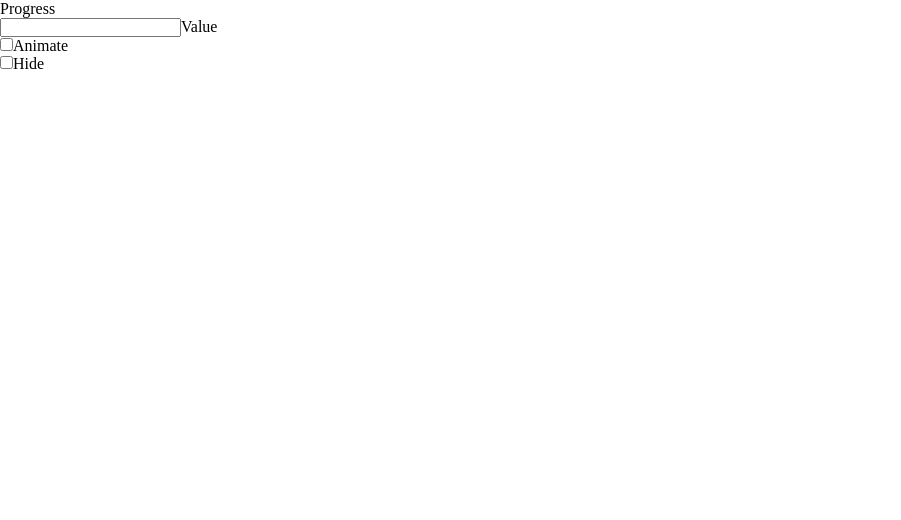
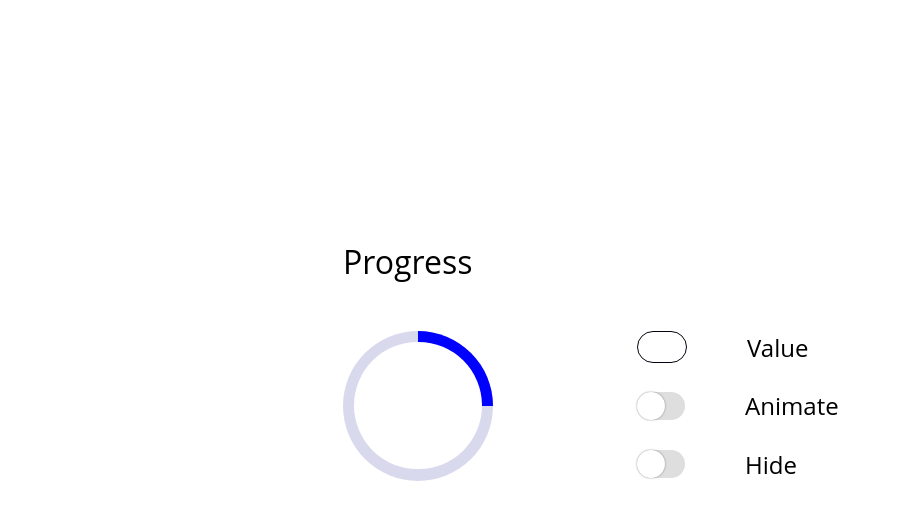
Before and after one commit to erik770/test-task-intern-ozon-fintech, a website: page index.html in a window 1280 px wide. Shown: the whole page, without its empty margins (0-901 px from the left). Drawn offline with Linux system fonts and the light colour scheme.

Commit message:
main styles add

```diff
--- /dev/null
+++ b/ProgressBar/ProgressBar.css
@@ -0,0 +1,123 @@
+.container {
+  margin: 30px;
+  display:flex;
+  flex-direction: column;
+  gap: 3rem;
+}
+
+.title {
+  font-size: 2rem;
+}
+
+.progressBar {
+  display:flex;
+  gap: 9rem;
+}
+
+.progressBar__circle {
+  --progress: 25;
+
+  display: grid;
+  place-items: center;
+  width: 150px;
+  aspect-ratio: 1;
+  position: relative;
+  background: conic-gradient(from 0deg, blue calc(var(--progress) * 1%), #D9D9EE calc(var(--progress) * 1%));
+  border-radius: 50%;
+  opacity: 1;
+}
+
+/*.progressBar__circle:before,*/
+.progressBar__circle:after {
+  content: "";
+  position: absolute;
+  border-radius: 50%;
+  background-color: white;
+  width: 85%;
+  aspect-ratio: 1;
+}
+
+/*.progressBar__circle:before {*/
+/*  inset: 0;*/
+/*  background:*/
+/*          radial-gradient(farthest-side, blue 98%, #0000) top/15px 15px no-repeat,*/
+/*          conic-gradient(blue calc(var(--progress)*1%), rgb(201, 201, 201) 0);*/
+/*  !*-webkit-mask: radial-gradient(farthest-side, #0000 calc(99% - 15px), #000 calc(100% - 15px));*!*/
+/*  mask: radial-gradient(farthest-side, #0000 calc(99% - 15px), #000 calc(100% - 15px));*/
+
+/*}*/
+
+.progressBar__settings {
+  display: flex;
+  flex-direction: column;
+  font-size: 1.5rem;
+  justify-content: space-between;
+}
+
+.settings {
+  width: 300px;
+}
+
+.settings__property {
+  display: flex;
+  align-items: center;
+  gap: 20%;
+}
+
+.settings__input {
+  width: 50px;
+  height: 2rem;
+  text-align: center;
+  /*padding: 0.125rem 0.25rem;*/
+  border-radius: 30px;
+  border: #02040F 1px solid;
+  font-size: 1rem;
+  /*font-weight: 500;*/
+  /*color: rgb(100, 100, 100);*/
+}
+ .settings__checkbox {
+  display: none;
+ }
+
+.settings__checkbox + .toggle {
+  display: block;
+  position: relative;
+  width: 3rem;
+  height: 1.75rem;
+  text-indent: -150%;
+  clip: rect(0 0 0 0);
+  color: transparent;
+  user-select: none;
+}
+.settings__checkbox + .toggle::before,
+.settings__checkbox + .toggle::after {
+  content: "";
+  display: block;
+  position: absolute;
+  cursor: pointer;
+}
+.settings__checkbox + .toggle::before {
+  width: 100%;
+  height: 100%;
+  background-color: #dedede;
+  border-radius: 9999em;
+  -webkit-transition: background-color 0.25s ease;
+  transition: background-color 0.25s ease;
+}
+.settings__checkbox + .toggle::after {
+  top: 0;
+  left: 0;
+  width: 1.75rem;
+  height: 1.75rem;
+  border-radius: 50%;
+  background-color: #fff;
+  box-shadow: 0 0 2px rgba(0, 0, 0, 0.45);
+  -webkit-transition: left 0.25s ease;
+  transition: left 0.25s ease;
+}
+.settings__checkbox:checked + .toggle::before {
+  background-color: #89c12d;
+}
+.settings__checkbox:checked + .toggle::after {
+  left: 24px;
+}
--- a/ProgressBar/ProgressBar.js
+++ b/ProgressBar/ProgressBar.js
@@ -15,28 +15,31 @@
 
 function createSettingsSection() {
     const settings = createDivWithClassAndText(["progressBar__settings", "settings"]);
-    settings.appendChild(createInputWithText("Value", "settings__value", "input", "value"));
-    settings.appendChild(createInputWithText("Animate", "settings__animate", "checkbox", "animate"));
-    settings.appendChild(createInputWithText("Hide", "settings__hide", "checkbox", "hide"));
+    settings.appendChild(createInputWithText("settings__property", "settings__input", "Value", "input", "value"));
+    settings.appendChild(createInputWithText("settings__property", "settings__checkbox", "Animate", "checkbox", "animate"));
+    settings.appendChild(createInputWithText("settings__property", "settings__checkbox", "Hide", "checkbox", "hide"));
     return settings;
 }
 
-function createInputWithText(inputText = "", className = "" , inputType = "", id = String(Date.now())) {
+function createInputWithText(className = "", inputClassName = "", inputText = "", inputType = "", id = String(Date.now())) {
     const inputContainer = createDivWithClassAndText(className);
     const input = document.createElement("input");
     input.type = inputType;
     input.id = id;
-    // if(inputType === "checkbox") {
-    //     const label = document.createElement("label");
-    //     label.for = id;
-    //     label.innerHTML = inputText;
-    //     inputContainer.appendChild(label);
-    // }
+    input.classList.add(inputClassName);
+
 
     const text = document.createElement("span");
     text.innerHTML = inputText;
 
     inputContainer.appendChild(input);
+    if(inputType === "checkbox") {
+        // input.checked = true;
+        const label = document.createElement("label");
+        label.setAttribute("for", id);
+        label.classList.add("toggle");
+        inputContainer.appendChild(label);
+    }
     inputContainer.appendChild(text)
     return inputContainer;
 }
--- a/index.css
+++ b/index.css
@@ -1,3 +1,5 @@
+@import "./ProgressBar/ProgressBar.css";
+
 *,
 *::before,
 *::after {
@@ -5,3 +7,14 @@
     padding: 0;
     margin: 0;
 }
+
+.App {
+    height: 90vh;
+    display: flex;
+    flex-direction: column;
+    width: 80%;
+    margin: 0 auto;
+    justify-content: center;
+    align-items: center;
+    font-family: "Open Sans", "Helvetica Neue", sans-serif;
+}
--- a/index.html
+++ b/index.html
@@ -5,8 +5,9 @@
     <title>Progress</title>
     <link rel="stylesheet" href="./index.css">
     <script defer src="./ProgressBar/ProgressBar.js"></script>
+    <script defer type="module" src="./index.js"></script>
 </head>
 <body>
-    <div id="root"></div>
+    <div class="App" id="root"></div>
 </body>
 </html>
--- a/index.js
+++ b/index.js
@@ -0,0 +1,3 @@
+// import {createProgressBar} from "./ProgressBar/ProgressBar";
+//
+// createProgressBar();
```
Also changed, not shown: package.json (added, +11 -0 lines), ProgressBar/ProgressBar.scss (deleted).
